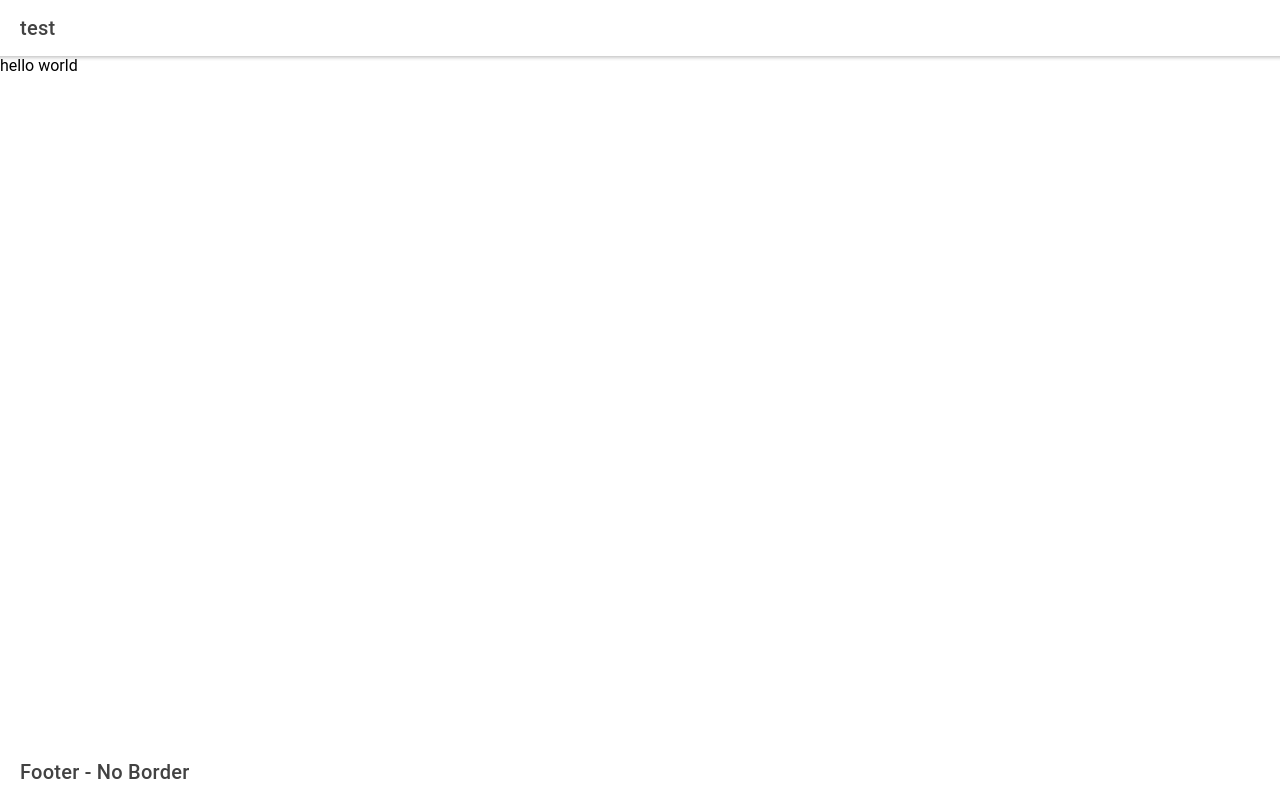
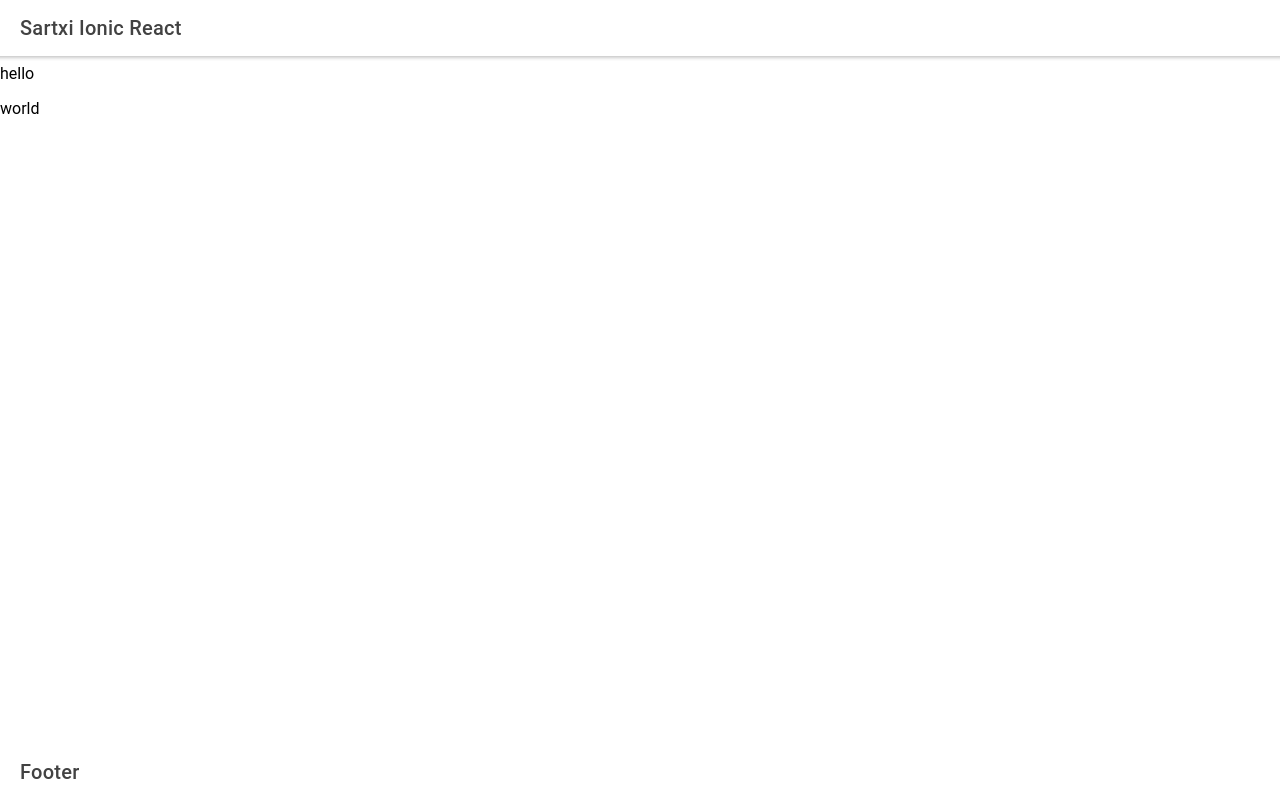
Before and after one commit to Sartxi/sartxi-ionic-react, a React (Create React App) app: page /test in a window 1280 px wide. Built offline with nearby package versions, Linux system fonts and the light colour scheme; the HTML template or start-up script is replaced by a standard one.

Commit message:
view type controls

```diff
--- a/src/App.tsx
+++ b/src/App.tsx
@@ -1,4 +1,4 @@
-import { useApp } from "./AppHooks";
+import { useApp } from "./AppConfig";
 import { IonApp, setupIonicReact } from "@ionic/react";
 import { IonReactRouter } from "@ionic/react-router";
 import { AppRoutes } from "./components/Routes";
--- /dev/null
+++ b/src/AppConfig.tsx
@@ -0,0 +1,62 @@
+// import pages
+import { useCallback, useEffect, useState } from "react";
+import { TestView } from "./pages/Test";
+
+const useRoutes = () => {
+	// Build your routes here
+	return [{ id: "testing", name: "Sartxi Ionic React", path: "/test", view: TestView }];
+};
+
+interface AppConfig {
+	routes: AppRoute[];
+}
+
+export enum AppViewType {
+	mobile = "mobile",
+	tablet = "tablet",
+	desktop = "desktop"
+}
+
+export interface AppRoute {
+	id: string;
+	name: string;
+	path: string;
+	view: any;
+}
+
+export interface AppPageProps {
+	viewType: AppViewType;
+	setTitle: (title: string) => void;
+}
+
+export const useApp = (): AppConfig => {
+	const routes = useRoutes();
+	return { routes };
+};
+
+export const usePage = (page: AppRoute): AppPageProps => {
+	const [viewType, setViewType] = useState(AppViewType.mobile);
+
+	const selectViewType = useCallback(() => {
+		const res = window.innerWidth;
+		let type = AppViewType.mobile;
+		if (res <= 768) type = AppViewType.mobile;
+		else if (res >= 990) type = AppViewType.desktop;
+		else type = AppViewType.tablet;
+		setViewType(type);
+	}, []);
+
+	useEffect(() => {
+		selectViewType();
+	}, [page]);
+
+	useEffect(() => {
+		window.addEventListener("resize", selectViewType);
+		return () => window.removeEventListener("resize", selectViewType);
+	}, []);
+
+	return {
+		viewType,
+		setTitle: title => (document.title = title)
+	};
+};
--- a/src/AppHooks.tsx
+++ /dev/null
@@ -1,25 +0,0 @@
-// import pages
-import { TestView } from "./pages/Test";
-
-interface AppConfig {
-	routes: AppRoute[];
-}
-
-export interface AppRoute {
-	id: string;
-	name: string;
-	path: string;
-	view: any;
-	setTitle?: (title: string) => void;
-}
-
-export const useApp = (): AppConfig => {
-	return {
-		routes: [{ id: "test", name: "test", view: TestView, path: "/test" }]
-	};
-};
-
-export const usePageTitle = ({ setTitle, name }: AppRoute, title: string) => {
-	if (setTitle) setTitle(title ? title : name);
-	else document.title = name;
-};
--- a/src/components/Footer.tsx
+++ b/src/components/Footer.tsx
@@ -1,10 +1,16 @@
 import { IonFooter, IonToolbar, IonTitle } from "@ionic/react";
+import { AppViewType } from "../AppConfig";
 
-export const AppFooter = () => {
+interface AppFooter {
+	viewType: AppViewType;
+}
+
+export const AppFooter = ({ viewType }: AppFooter) => {
+	console.log(viewType);
 	return (
-		<IonFooter className="ion-no-border">
+		<IonFooter className="ion-no-border" collapse="fade">
 			<IonToolbar>
-				<IonTitle>Footer - No Border</IonTitle>
+				<IonTitle>Footer</IonTitle>
 			</IonToolbar>
 		</IonFooter>
 	);
--- a/src/components/Header.tsx
+++ b/src/components/Header.tsx
@@ -1,7 +1,9 @@
+import { AppViewType } from "../AppConfig";
 import { IonHeader, IonTitle, IonToolbar } from "@ionic/react";
 
 export interface AppHeader {
 	title: string;
+	viewType: AppViewType;
 }
 
 export const AppHeader = ({ title }: AppHeader) => {
--- a/src/components/Page.tsx
+++ b/src/components/Page.tsx
@@ -1,15 +1,16 @@
 import React from "react";
-import { AppRoute } from "../AppHooks";
+import { AppRoute, usePage } from "../AppConfig";
 import { AppHeader } from "./Header";
 import { AppFooter } from "./Footer";
 import { IonContent, IonPage } from "@ionic/react";
 
 export const AppPage = (page: AppRoute) => {
+	const { viewType } = usePage(page);
 	return (
 		<IonPage>
-			<AppHeader title={page.name} />
+			<AppHeader title={page.name} viewType={viewType} />
 			<IonContent fullscreen>{React.createElement(page.view, page)}</IonContent>
-			<AppFooter />
+			<AppFooter viewType={viewType} />
 		</IonPage>
 	);
 };
--- a/src/components/Routes.tsx
+++ b/src/components/Routes.tsx
@@ -1,6 +1,6 @@
 import { Redirect, Route } from "react-router-dom";
 import { IonRouterOutlet } from "@ionic/react";
-import { AppRoute } from "../AppHooks";
+import { AppRoute } from "../AppConfig";
 import { AppPage } from "./Page";
 
 interface AppRoutesProps {
@@ -21,13 +21,9 @@ export const AppRoutes = ({ routes }: AppRoutesProps) => {
 };
 
 const RenderRoute = (route: AppRoute) => {
-	const routeProps: AppRoute = {
-		...route,
-		setTitle: (title: string) => (document.title = title)
-	};
 	return (
 		<Route exact path={route.path}>
-			<AppPage {...routeProps} />
+			<AppPage {...route} />
 		</Route>
 	);
 };
--- a/src/pages/Test.tsx
+++ b/src/pages/Test.tsx
@@ -1,15 +1,21 @@
-import { AppRoute, usePageTitle } from "../AppHooks";
+import { useEffect } from "react";
+import { AppRoute, usePage } from "../AppConfig";
 import { useTestData } from "./Hooks";
+import { IonList, IonLoading } from "@ionic/react";
 
 export const TestView = (page: AppRoute) => {
-	usePageTitle(page, "Testing");
 	const { loading, data } = useTestData();
-	console.log(loading, data);
+	const { viewType, setTitle } = usePage(page);
 
+	useEffect(() => {
+		setTitle("Funky soul brutha");
+	}, []);
+
+	if (loading) return <IonLoading isOpen={loading} />;
 	return (
 		<div id="test">
 			{data.map(i => (
-				<span key={i}>{i} </span>
+				<IonList key={i}>{i} </IonList>
 			))}
 		</div>
 	);
```
